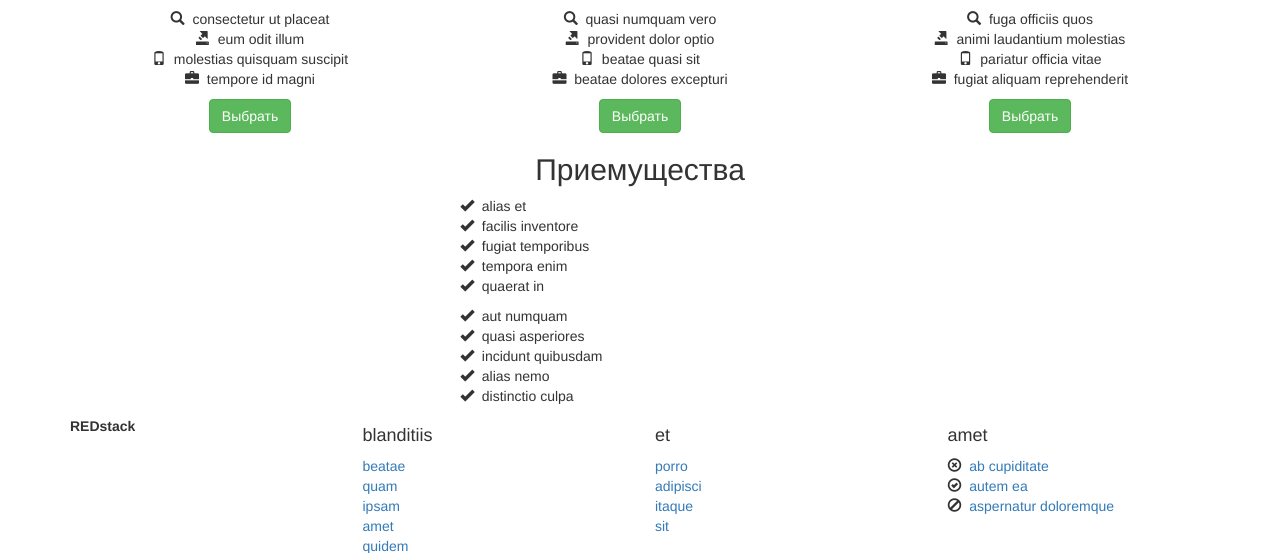
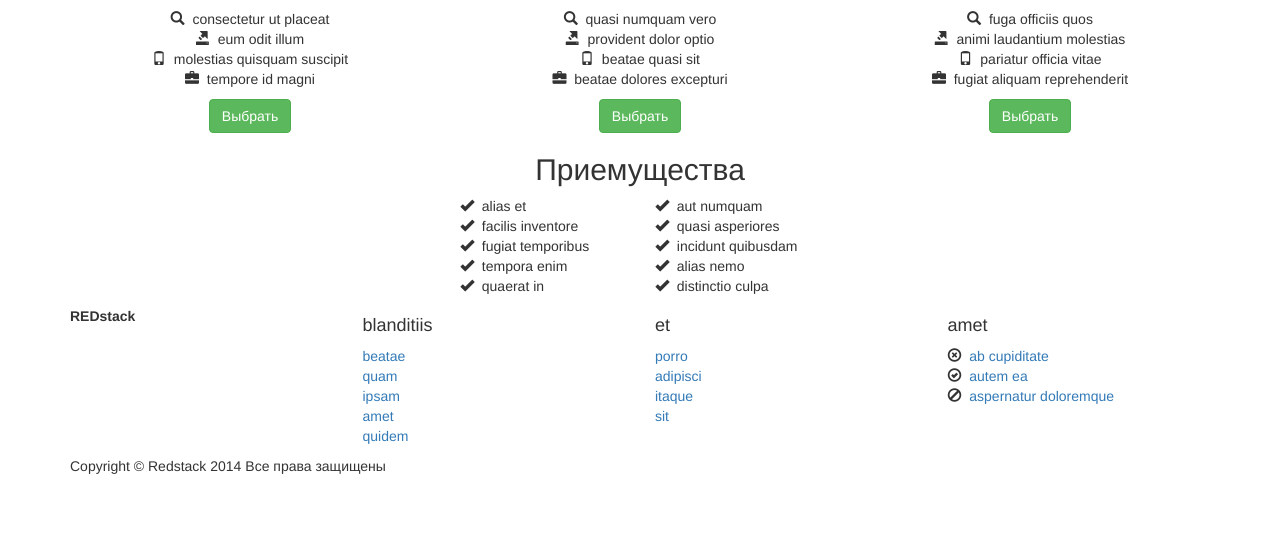
Before and after one commit to cephey/redstack, a Django app: page / in a window 1280 px wide. Shown: the part 190-743 px from the top of the page. Run offline with Django 3.2, Linux system fonts and the light colour scheme; parts of the project's set-up code (start-up, migrations or seed data) failed here and were passed over; some libraries are stand-ins or nearby versions.

Commit message:
Поправил в блоке приемущества сбившийся отступ

```diff
--- a/src/templates/index.html
+++ b/src/templates/index.html
@@ -114,7 +114,7 @@
                         <li><span class="glyphicon glyphicon-ok"></span>&nbsp;&nbsp;{% lorem 2 w random %}</li>
                     </ul>
                 </div>
-                <div class="col-xs-6 col-xs-offset-4 col-sm-4 col-md-3 e_last">
+                <div class="col-xs-6 col-xs-offset-4 col-sm-4 col-sm-offset-0 col-md-3 e_last">
                     <ul class="list-unstyled">
                         <li><span class="glyphicon glyphicon-ok"></span>&nbsp;&nbsp;{% lorem 2 w random %}</li>
                         <li><span class="glyphicon glyphicon-ok"></span>&nbsp;&nbsp;{% lorem 2 w random %}</li>
```
